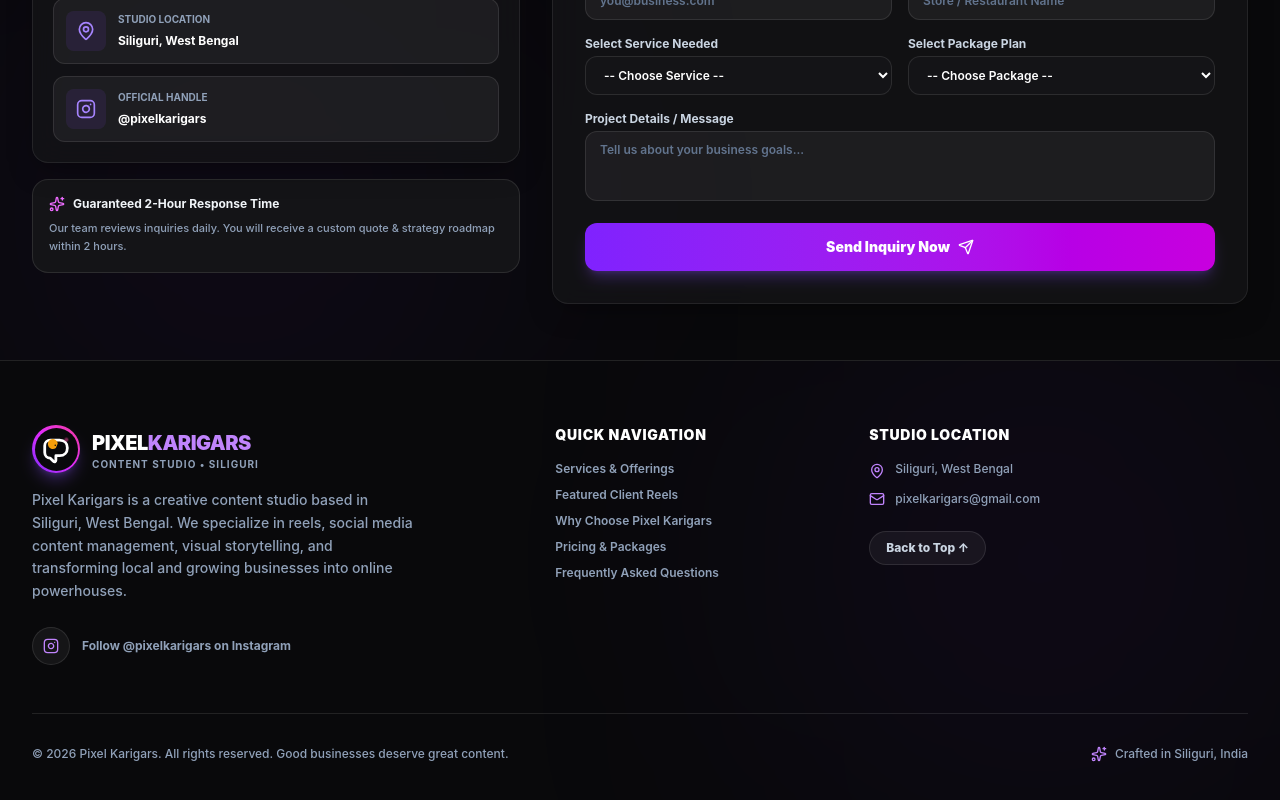
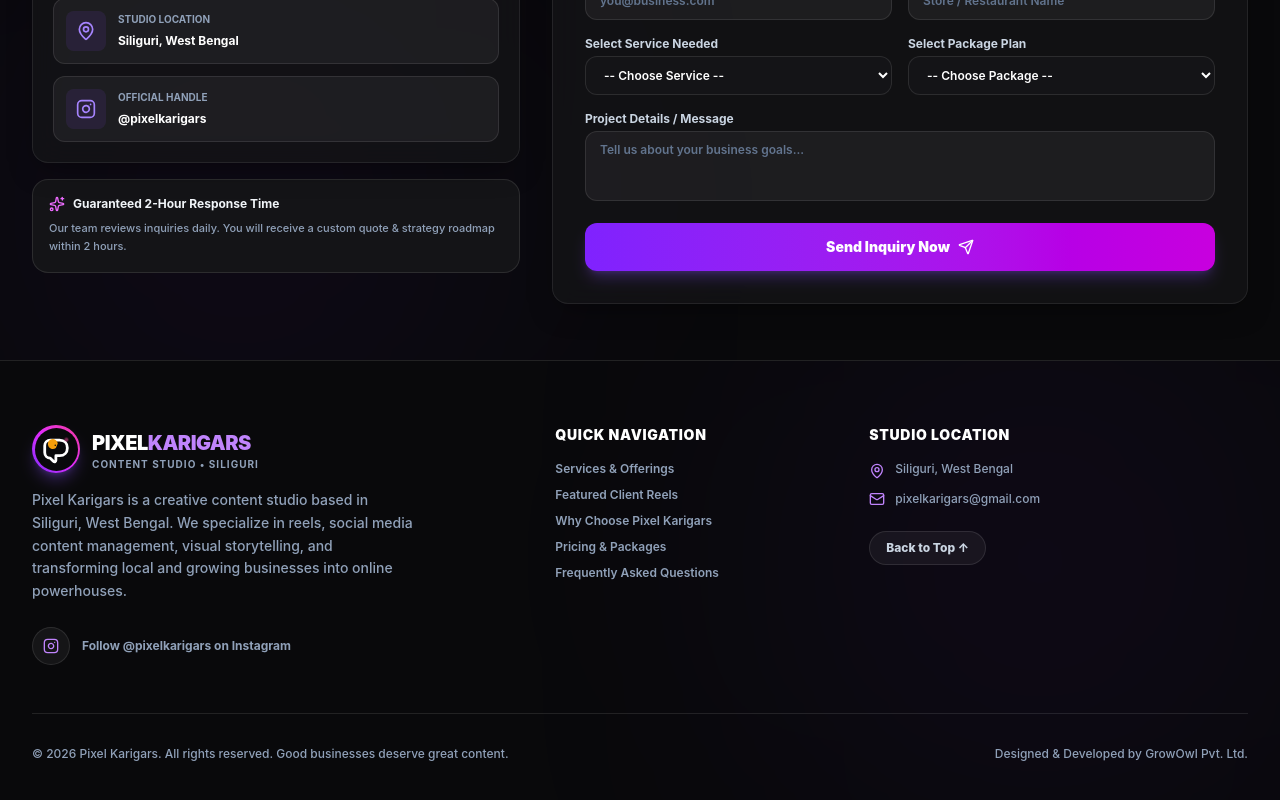
Before and after one commit to grow-owl/pixel-karigars, a React (Vite) app: page / in a window 1280 px wide. Shown: the part 6829-7629 px from the top of the page. Built offline with nearby package versions, Linux system fonts and the light colour scheme.

Commit message:
Align GrowOwl credit to right with matching font style in footer

```diff
--- a/src/components/Footer.jsx
+++ b/src/components/Footer.jsx
@@ -1,5 +1,5 @@
 import React from 'react';
-import { ArrowUpRight, Heart, MapPin, Mail, Phone, Sparkles } from 'lucide-react';
+import { ArrowUpRight, Heart, MapPin, Mail, Phone } from 'lucide-react';
 import Logo from './Logo';
 import InstagramIcon from './InstagramIcon';
 import { BRAND_INFO } from '../data/content';
@@ -101,16 +101,22 @@
 
         </div>
 
-        {/* Bottom Bar Copyright */}
+        {/* Bottom Bar Copyright & GrowOwl Credit */}
         <div className="pt-8 border-t border-white/10 flex flex-col md:flex-row items-center justify-between gap-4 text-xs text-slate-400 font-medium text-center md:text-left">
           <p>
             © 2026 Pixel Karigars. All rights reserved. Good businesses deserve great content.
           </p>
-
-          <div className="flex items-center gap-2 text-slate-400">
-            <Sparkles className="w-4 h-4 text-[#C084FC]" />
-            <span>Crafted in Siliguri, India</span>
-          </div>
+          <p>
+            Designed & Developed by{' '}
+            <a
+              href="https://www.growowl.online/"
+              target="_blank"
+              rel="noopener noreferrer"
+              className="text-slate-400 hover:text-white font-medium hover:underline"
+            >
+              GrowOwl Pvt. Ltd.
+            </a>
+          </p>
         </div>
 
       </div>
```
